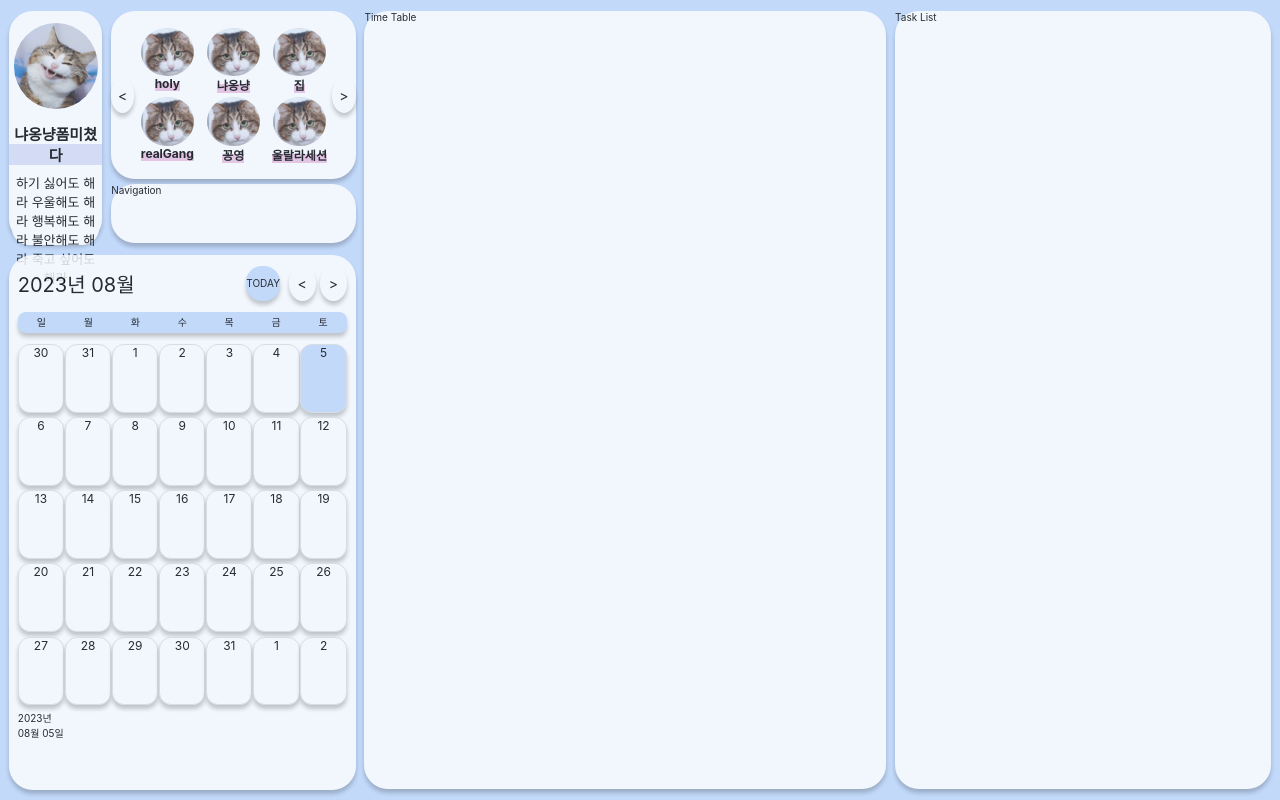
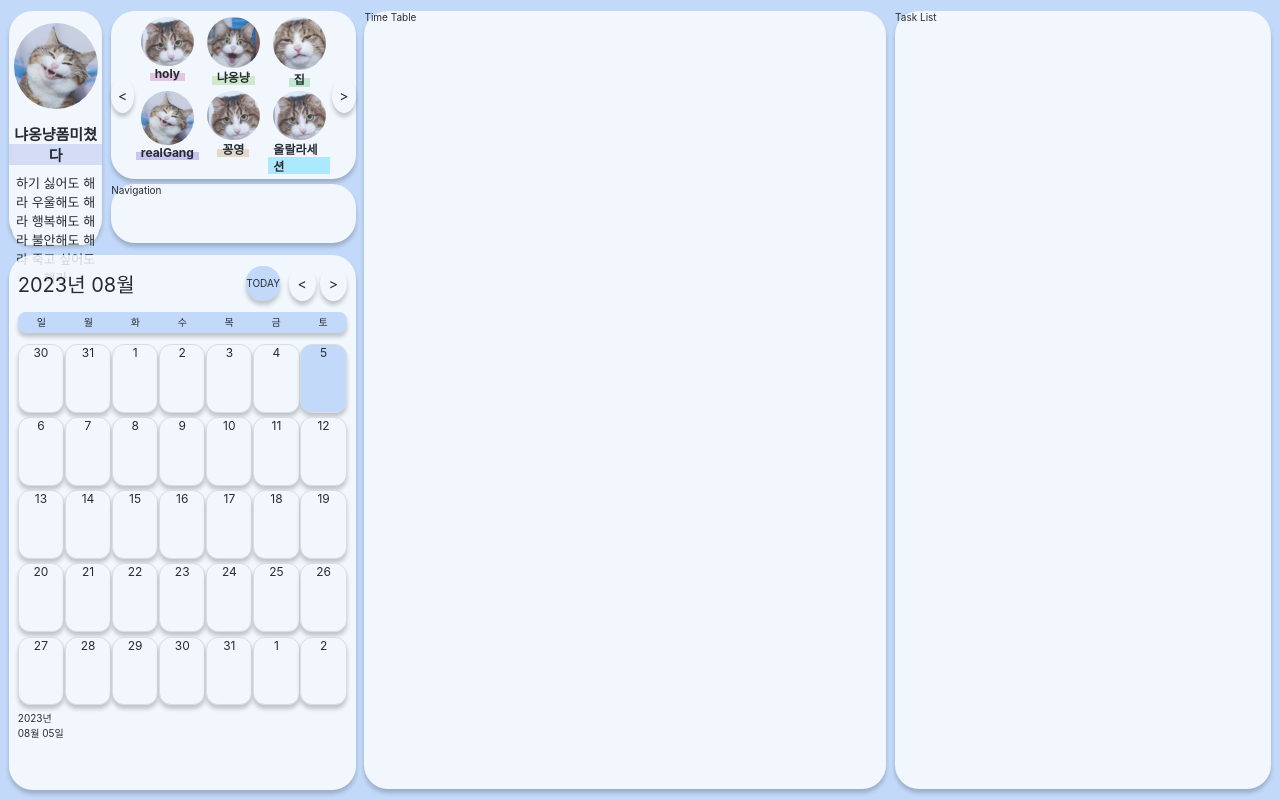
Before and after one commit to TasQueue/Front-End, a React (Create React App) app: page / in a window 1280 px wide. Built offline with nearby package versions, Linux system fonts and the light colour scheme.

Commit message:
feat : 팔로잉하는 친구 목록 구현 - 친구 테마 색 표시

```diff
--- a/src/components/home/ProfileAndNavigation/FollowingProfile/FollowingProfile.styled.tsx
+++ b/src/components/home/ProfileAndNavigation/FollowingProfile/FollowingProfile.styled.tsx
@@ -34,6 +34,5 @@ export const FollowingFriendsImg = styled.img`
 export const FriendsName = styled.p`
   font-size: 1.2rem;
   font-weight: 700;
-  background-image: linear-gradient(transparent 50%, rgba(231, 177, 215, 0.8) 50%);
   background-repeat: no-repeat;
 `;
--- a/src/components/home/ProfileAndNavigation/FollowingProfile/FollowingProfile.tsx
+++ b/src/components/home/ProfileAndNavigation/FollowingProfile/FollowingProfile.tsx
@@ -7,16 +7,16 @@ const FollowingProfile = () => {
   const itemsPerPage = 6;
 
   const FriendItem = [
-    { id: 1, name: 'holy', imgSrc: '/assets/images/normalCat.svg' },
-    { id: 2, name: '냐옹냥 ', imgSrc: '/assets/images/normalCat.svg' },
-    { id: 3, name: '집', imgSrc: '/assets/images/normalCat.svg' },
-    { id: 4, name: 'realGang', imgSrc: '/assets/images/normalCat.svg' },
-    { id: 5, name: '꽁영', imgSrc: '/assets/images/normalCat.svg' },
-    { id: 6, name: '울랄라세션', imgSrc: '/assets/images/normalCat.svg' },
-    { id: 7, name: '꼬북이', imgSrc: '/assets/images/normalCat.svg' },
-    { id: 8, name: '파이리', imgSrc: '/assets/images/normalCat.svg' },
-    { id: 9, name: '버터풀', imgSrc: '/assets/images/normalCat.svg' },
-    { id: 10, name: '또가스', imgSrc: '/assets/images/normalCat.svg' },
+    { id: 1, name: 'holy', imgSrc: '/assets/images/normalCat.svg', themeColor: 'rgba(231, 177, 215, 0.8)' },
+    { id: 2, name: '냐옹냥 ', imgSrc: '/assets/images/perfectCat.svg', themeColor: 'rgba(201, 231, 177, 0.8)' },
+    { id: 3, name: '집', imgSrc: '/assets/images/badCat.svg', themeColor: 'rgba(177, 231, 186, 0.8)' },
+    { id: 4, name: 'realGang', imgSrc: '/assets/images/goodCat.svg', themeColor: 'rgba(189, 177, 231, 0.8)' },
+    { id: 5, name: '꽁영', imgSrc: '/assets/images/normalCat.svg', themeColor: 'rgba(231, 206, 177, 0.8)' },
+    { id: 6, name: '울랄라세션', imgSrc: '/assets/images/normalCat.svg', themeColor: 'rgba(147, 233, 255, 0.8)' },
+    { id: 7, name: '꼬북이', imgSrc: '/assets/images/badCat.svg', themeColor: 'rgba(177, 231, 184, 0.8)' },
+    { id: 8, name: '파이리', imgSrc: '/assets/images/normalCat.svg', themeColor: 'rgba(231, 177, 215, 0.8)' },
+    { id: 9, name: '버터풀', imgSrc: '/assets/images/perfectCat.svg', themeColor: 'rgba(178, 255, 53, 0.8)' },
+    { id: 10, name: '또가스', imgSrc: '/assets/images/normalCat.svg', themeColor: 'rgba(186, 51, 248, 0.8)' },
   ];
 
   const totalPages = Math.ceil(FriendItem.length / itemsPerPage);
@@ -44,7 +44,15 @@ const FollowingProfile = () => {
         {displayedFriends.map((friend) => (
           <F.FollowingFriendsWrap key={friend.id}>
             <F.FollowingFriendsImg src={friend.imgSrc} alt={friend.name} />
-            <F.FriendsName> {friend.name}</F.FriendsName>
+            <F.FriendsName
+              style={{
+                padding: '0px 5px',
+                backgroundImage: `linear-gradient(transparent 50%, ${friend.themeColor} 50%)`,
+              }}
+            >
+              {' '}
+              {friend.name}
+            </F.FriendsName>
           </F.FollowingFriendsWrap>
         ))}
       </F.FollowingFriendsWrapParent>
```
